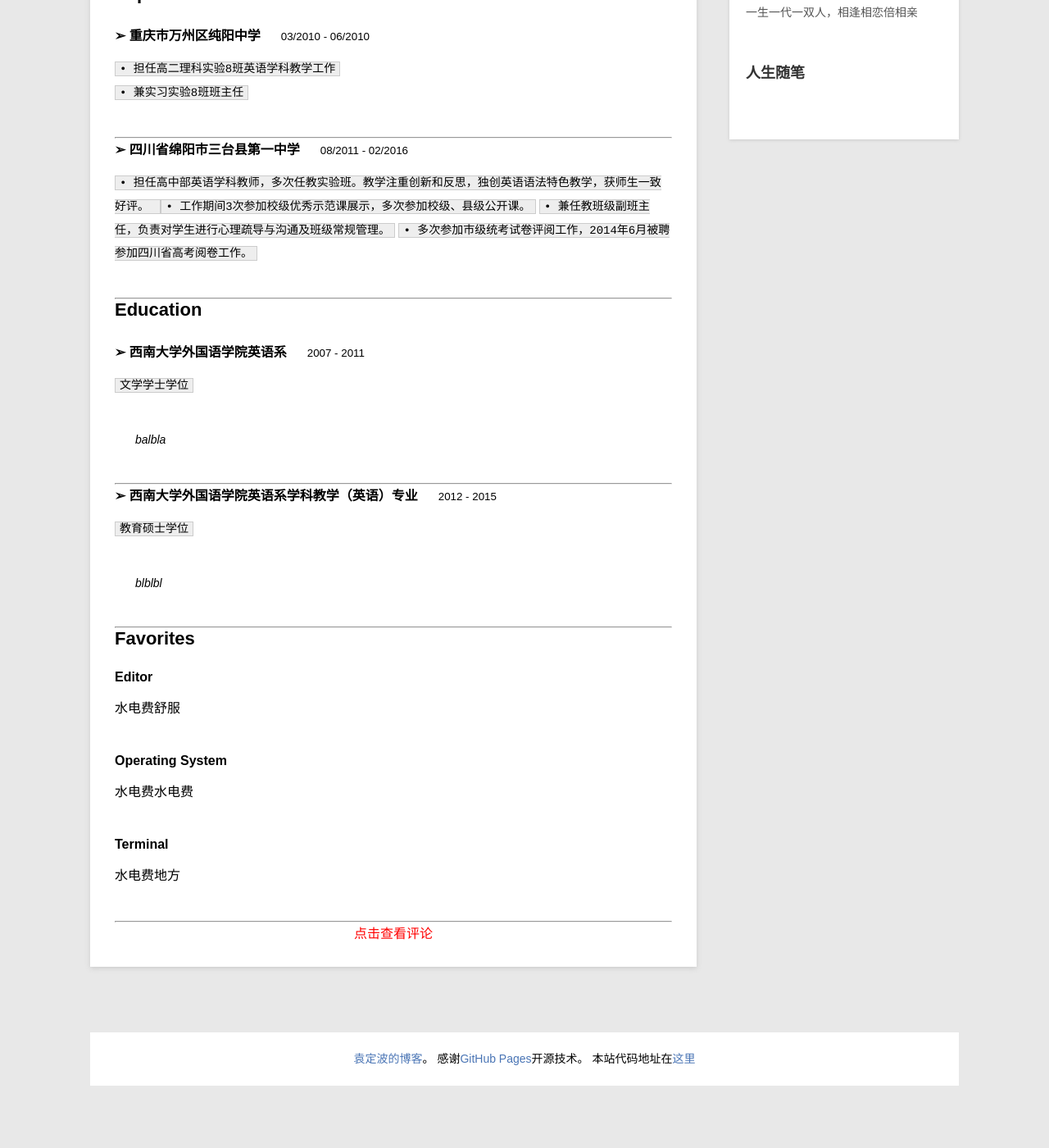
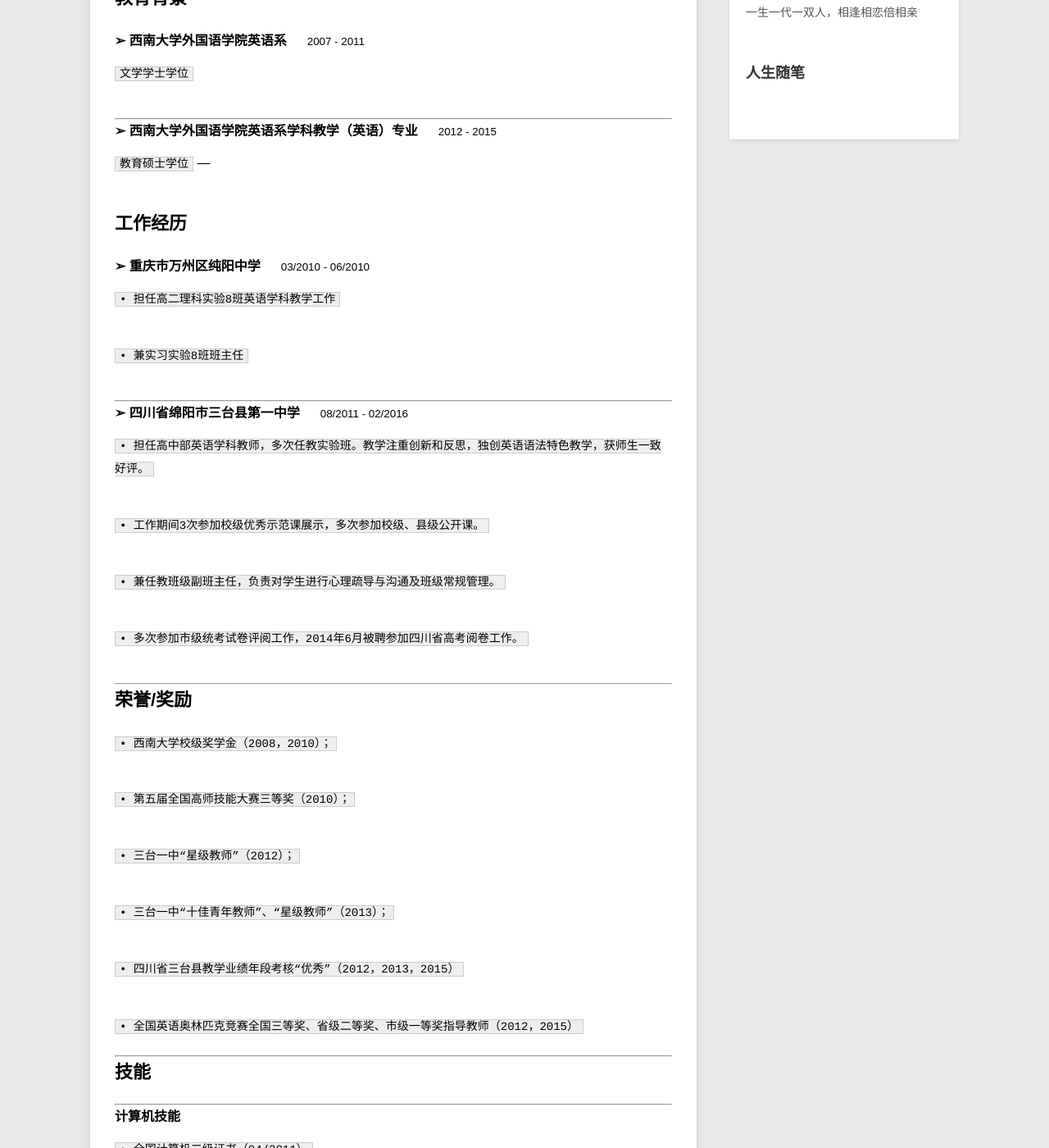
Before and after one commit to BigWavelet/BigWavelet.github.io, a Jekyll site: the page built from _posts/blog/2016-03-07-vivian-resume.md, in a window 1280 px wide and 1400 px high, scrolled down 704 px. Shown: the whole window at 82% size. Built offline with Jekyll 4.4.1, drawn with Linux system fonts in a browser that asks for light colours; nearby versions of some CDN libraries; Markdown is read by kramdown in place of the engine named in the settings; comment, search, counter and statistics services are not loaded; some of the changed text lies outside the part shown.

Commit message:
modify resume

```diff
--- a/_posts/blog/2016-03-07-vivian-resume.md
+++ b/_posts/blog/2016-03-07-vivian-resume.md
@@ -14,41 +14,73 @@ category: blog
 > `English French Comunication`
 
 ---
-## Experience
+## 教育背景
+#### ➢	西南大学外国语学院英语系 &emsp; <small>*2007 - 2011*</small>
+`文学学士学位`
+
+---
+#### ➢	西南大学外国语学院英语系学科教学（英语）专业 &emsp; <small>*2012 - 2015*</small>
+`教育硕士学位`
+---
+
+## 工作经历
 #### ➢	重庆市万州区纯阳中学 &emsp; <small>*03/2010 - 06/2010*</small>
-`•	担任高二理科实验8班英语学科教学工作`<br>
+`•	担任高二理科实验8班英语学科教学工作`
+
 `•	兼实习实验8班班主任`
 
 
 ---
 #### ➢	四川省绵阳市三台县第一中学 &emsp; <small>*08/2011 - 02/2016*</small>
-`•	担任高中部英语学科教师，多次任教实验班。教学注重创新和反思，独创英语语法特色教学，获师生一致好评。
-`
+`•	担任高中部英语学科教师，多次任教实验班。教学注重创新和反思，独创英语语法特色教学，获师生一致好评。`
+
 `•	工作期间3次参加校级优秀示范课展示，多次参加校级、县级公开课。`
+
 `•	兼任教班级副班主任，负责对学生进行心理疏导与沟通及班级常规管理。`
+
 `•	多次参加市级统考试卷评阅工作，2014年6月被聘参加四川省高考阅卷工作。`
 
 
 ---
-## Education
-#### ➢	西南大学外国语学院英语系 &emsp; <small>*2007 - 2011*</small>
-`文学学士学位`
-> balbla
+##荣誉/奖励
+`•	西南大学校级奖学金（2008，2010）；`
+
+`•	第五届全国高师技能大赛三等奖（2010）；`
+
+`•	三台一中“星级教师”（2012）；`
+
+`•	三台一中“十佳青年教师”、“星级教师”（2013）；`
+
+`•	四川省三台县教学业绩年段考核“优秀”（2012，2013，2015）`
+
+`•	全国英语奥林匹克竞赛全国三等奖、省级二等奖、市级一等奖指导教师（2012，2015）`
+---
 
 ---
-#### ➢	西南大学外国语学院英语系学科教学（英语）专业 &emsp; <small>*2012 - 2015*</small>
-`教育硕士学位`
-> blblbl
+##技能
+---
+####计算机技能
+`•	全国计算机二级证书（04/2011）`
+
+`•	熟练掌握Office等办公软件使用技巧`
+---
+####语言
+`•	英语专业四级(TEM4) (04/2009`
+
+`•	英语专业八级(TEM8) (03/2011)`
+
+`•	优秀的英语听说读写能力`
+
+`•	具有一定的法语基础`
+---
 
 ---
-## Favorites
-#### Editor
-水电费舒服
-#### Operating System
-水电费水电费
-#### Terminal
-水电费地方
+####个人品质
+`•	强烈的责任感，创造性，和团队意识`
 
+`•	良好的沟通能力`
+
+`•	善于总结和反思，具有良好的学习能力`
 ---
-[avatar]: http://bigwavelet.github.io/images/post/vivian.JPG
+[avatar]: http://bigwavelet.github.io/images/post/vivian
 [homepage]: http://bigwavelet.github.io
```
